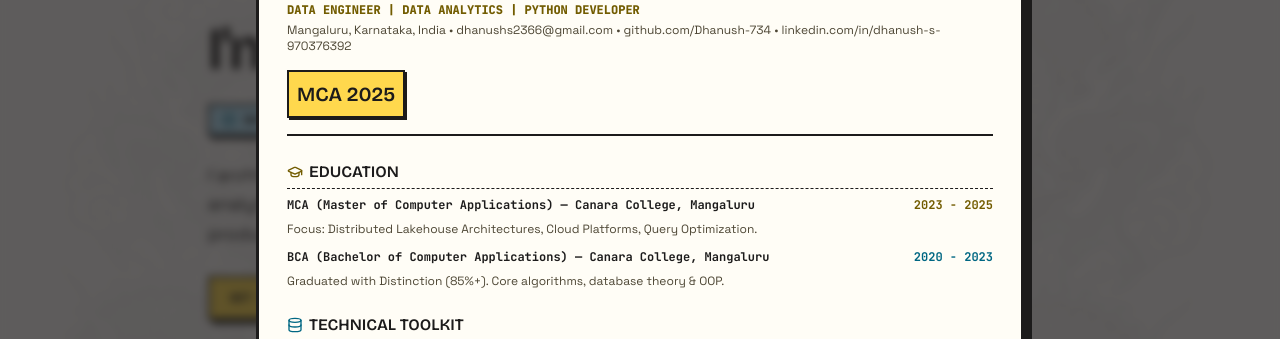
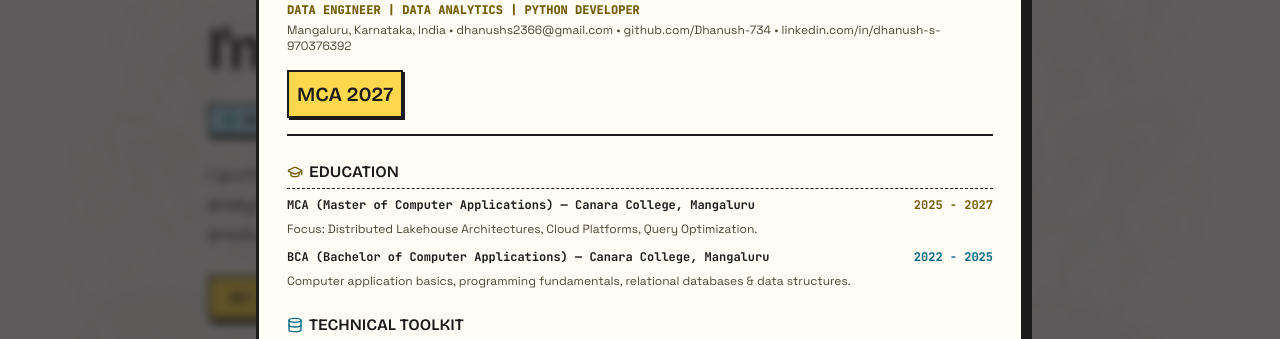
Before and after one commit to Dhanush-734/DHANUSHH, a React (Vite) app: page / in a window 1280 px wide. Both pictures are taken after a click on the button "VIEW RESUME". Shown: the part 152-491 px from the top of the page. Built offline with nearby package versions, Linux system fonts and the light colour scheme.

Commit message:
feat: update education timeline to BCA (2022-2025) and MCA (2025-2027)

```diff
--- a/src/components/About.tsx
+++ b/src/components/About.tsx
@@ -50,7 +50,7 @@ export const About: React.FC = () => {
 
           {/* Bio paragraph */}
           <p className="font-body text-base leading-relaxed text-[#1c1b1b] dark:text-[#F5F1E8]">
-            I am currently an MCA student at <strong className="underline decoration-[#ffd84d] dark:decoration-[#FFD43B] decoration-4 font-bold">Canara College</strong>, fueled by a relentless curiosity for distributed computing and efficient database architectures. My journey began with core computer application fundamentals in BCA, and rapidly evolved into building automated data pipelines, writing performant SQL queries, and dissecting cloud data architectures.
+            I am currently an MCA student at <strong className="underline decoration-[#ffd84d] dark:decoration-[#FFD43B] decoration-4 font-bold">Canara College</strong> (2025 - 2027), fueled by a relentless curiosity for distributed computing and efficient database architectures. My journey began with core computer application basics in BCA (2022 - 2025), and rapidly evolved into building automated data pipelines, writing performant SQL queries, and dissecting cloud data architectures.
           </p>
 
           {/* Education Journey Polaroids */}
@@ -70,7 +70,7 @@ export const About: React.FC = () => {
               <h5 className="font-headline text-xl font-black mt-2 text-[#1c1b1b] dark:text-[#F5F1E8]">MCA (Master of Computer Applications)</h5>
               <p className="font-body text-xs text-[#4d4634] dark:text-[#d0cbbf] font-medium mt-0.5">Canara College, Mangaluru</p>
               <span className="inline-block mt-2.5 font-code text-[11px] font-bold bg-[#ffd84d] dark:bg-[#FFD43B] text-[#1c1b1b] dark:text-[#101114] px-2 py-0.5 border border-[#1c1b1b] dark:border-[#353842] shadow-[1px_1px_0px_#1c1b1b] dark:shadow-[1px_1px_0px_#000000]">
-                CURRENTLY PURSUING (2023 - 2025)
+                CURRENTLY PURSUING (2025 - 2027)
               </span>
             </motion.div>
 
@@ -84,12 +84,12 @@ export const About: React.FC = () => {
                   <Award className="w-4 h-4" />
                   UNDERGRADUATE
                 </span>
-                <span className="text-[10px] bg-[#bce9ff] dark:bg-[#24262D] dark:text-[#55DFFF] px-1.5 py-0.5 border border-[#1c1b1b] dark:border-[#353842]">HONORS</span>
+                <span className="text-[10px] bg-[#bce9ff] dark:bg-[#24262D] dark:text-[#55DFFF] px-1.5 py-0.5 border border-[#1c1b1b] dark:border-[#353842]">GRADUATE</span>
               </div>
               <h5 className="font-headline text-xl font-black mt-2 text-[#1c1b1b] dark:text-[#F5F1E8]">BCA (Bachelor of Computer Applications)</h5>
               <p className="font-body text-xs text-[#4d4634] dark:text-[#d0cbbf] font-medium mt-0.5">Canara College, Mangaluru</p>
               <span className="inline-block mt-2.5 font-code text-[11px] font-bold bg-[#bce9ff] dark:bg-[#191B20] text-[#1c1b1b] dark:text-[#55DFFF] px-2 py-0.5 border border-[#1c1b1b] dark:border-[#353842] shadow-[1px_1px_0px_#1c1b1b] dark:shadow-[1px_1px_0px_#000000]">
-                GRADUATED WITH DISTINCTION
+                COMPLETED (2022 - 2025)
               </span>
             </motion.div>
           </div>
--- a/src/components/Hero.tsx
+++ b/src/components/Hero.tsx
@@ -234,7 +234,7 @@ export const Hero: React.FC<HeroProps> = ({ onOpenResumeModal }) => {
             </span>
 
             <span className="font-code text-xs text-[#4d4634] dark:text-[#d0cbbf] font-bold">
-              CANARA_COLLEGE // MCA_2025
+              CANARA_COLLEGE // MCA_2025-2027
             </span>
           </div>
         </div>
--- a/src/components/Journey.tsx
+++ b/src/components/Journey.tsx
@@ -7,16 +7,16 @@ export const Journey: React.FC = () => {
   const milestones = [
     {
       num: 1,
-      badge: '2020 - 2023',
+      badge: '2022 - 2025',
       badgeColor: 'text-[#725c00] dark:text-[#FFD43B] bg-[#ffe07e] dark:bg-[#191B20]',
       nodeColor: 'bg-[#ffd84d] dark:bg-[#FFD43B] dark:text-[#101114]',
       title: 'BCA at Canara College',
-      desc: 'Built foundational software engineering discipline: algorithms, data structures, relational database management, and object-oriented paradigms. Graduated with academic distinction.',
-      skills: ['C++', 'Java', 'SQL', 'DBMS', 'Software Engineering'],
+      desc: 'Built foundational computing and computer application basics: programming fundamentals, relational database management, data structures, and software basics.',
+      skills: ['Programming Basics', 'SQL', 'DBMS', 'Data Structures', 'Computer Fundamentals'],
     },
     {
       num: 2,
-      badge: '2023 - PRESENT',
+      badge: '2025 - 2027',
       badgeColor: 'text-[#006783] dark:text-[#55DFFF] bg-[#bce9ff] dark:bg-[#191B20]',
       nodeColor: 'bg-[#69c9f0] dark:bg-[#55DFFF] dark:text-[#101114]',
       title: 'MCA at Canara College',
--- a/src/components/ResumeModal.tsx
+++ b/src/components/ResumeModal.tsx
@@ -70,7 +70,7 @@ export const ResumeModal: React.FC<ResumeModalProps> = ({ isOpen, onClose }) =>
               </p>
             </div>
             <div className="bg-[#ffd84d] dark:bg-[#FFD43B] text-[#1c1b1b] dark:text-[#101114] p-2 border-2 border-[#1c1b1b] dark:border-[#353842] font-headline text-xl font-black shadow-[2px_2px_0px_#1c1b1b] dark:shadow-[2px_2px_0px_#000000]">
-              MCA 2025
+              MCA 2027
             </div>
           </div>
 
@@ -83,15 +83,15 @@ export const ResumeModal: React.FC<ResumeModalProps> = ({ isOpen, onClose }) =>
             <div className="space-y-2 text-xs">
               <div className="flex justify-between font-code font-bold">
                 <span>MCA (Master of Computer Applications) — Canara College, Mangaluru</span>
-                <span className="text-[#725c00] dark:text-[#FFD43B]">2023 - 2025</span>
+                <span className="text-[#725c00] dark:text-[#FFD43B]">2025 - 2027</span>
               </div>
               <p className="font-body text-[#4d4634] dark:text-[#d0cbbf]">Focus: Distributed Lakehouse Architectures, Cloud Platforms, Query Optimization.</p>
 
               <div className="flex justify-between font-code font-bold pt-1">
                 <span>BCA (Bachelor of Computer Applications) — Canara College, Mangaluru</span>
-                <span className="text-[#006783] dark:text-[#55DFFF]">2020 - 2023</span>
+                <span className="text-[#006783] dark:text-[#55DFFF]">2022 - 2025</span>
               </div>
-              <p className="font-body text-[#4d4634] dark:text-[#d0cbbf]">Graduated with Distinction (85%+). Core algorithms, database theory & OOP.</p>
+              <p className="font-body text-[#4d4634] dark:text-[#d0cbbf]">Computer application basics, programming fundamentals, relational databases &amp; data structures.</p>
             </div>
           </div>
 
```
